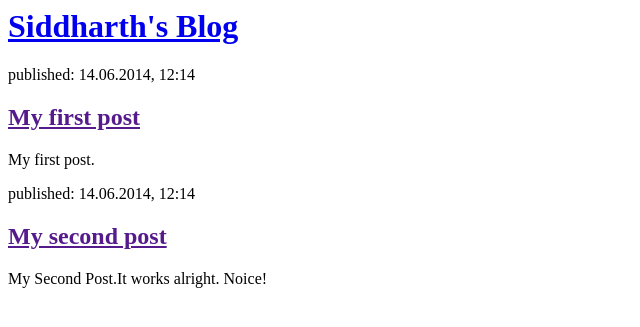
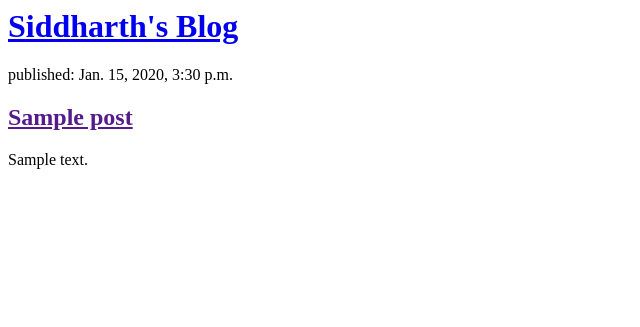
Before and after one commit to Siddharth2709/my-first-blog, a Django app: page / in a window 1280 px wide. Shown: the top 327 px of the page, without its empty margins (0-640 px from the left). Run offline with Django 3.2, Linux system fonts and the light colour scheme; tables that the repository leaves empty hold one stand-in row (values such as "Sample post").

Commit message:
Modified templates to display posts from database.

```diff
--- a/blog/templates/blog/post_list.html
+++ b/blog/templates/blog/post_list.html
@@ -7,16 +7,12 @@
             <h1><a href="/">Siddharth's Blog</a></h1>
         </div>
 
-        <div>
-            <p>published: 14.06.2014, 12:14</p>
-            <h2><a href="">My first post</a></h2>
-            <p>My first post.</p>
-        </div>
-
-        <div>
-            <p>published: 14.06.2014, 12:14</p>
-            <h2><a href="">My second post</a></h2>
-            <p>My Second Post.It works alright. Noice!</p>
-        </div>
+        {% for post in posts %}
+    <div>
+        <p>published: {{ post.published_date }}</p>
+        <h2><a href="">{{ post.title }}</a></h2>
+        <p>{{ post.text|linebreaksbr }}</p>
+    </div>
+    {% endfor %}
     </body>
 </html>
--- a/blog/views.py
+++ b/blog/views.py
@@ -1,5 +1,7 @@
 from django.shortcuts import render
+from django.utils import timezone
+from .models import Post
 
-# Create your views here.
 def post_list(request):
-    return render(request, 'blog/post_list.html', {})
+    posts = Post.objects.filter(published_date__lte=timezone.now()).order_by('published_date')
+    return render(request, 'blog/post_list.html', {'posts': posts})
```
